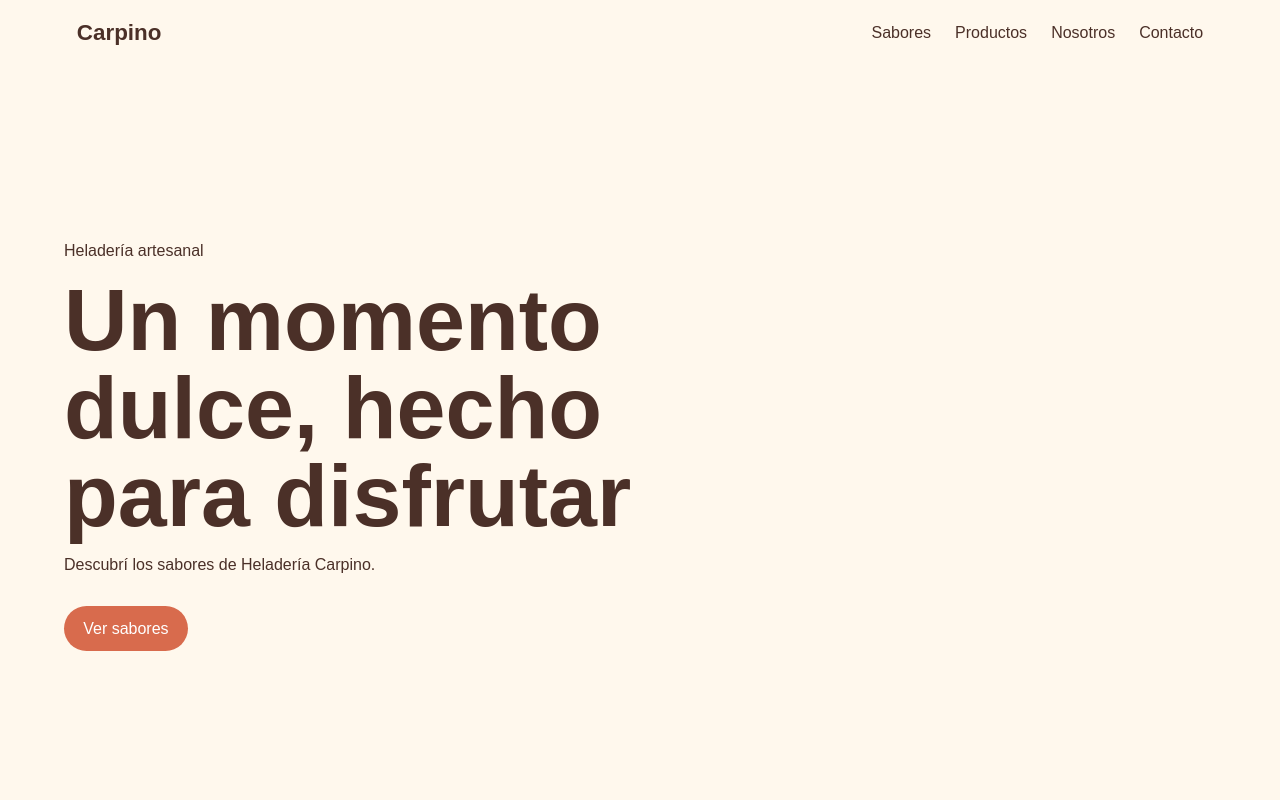
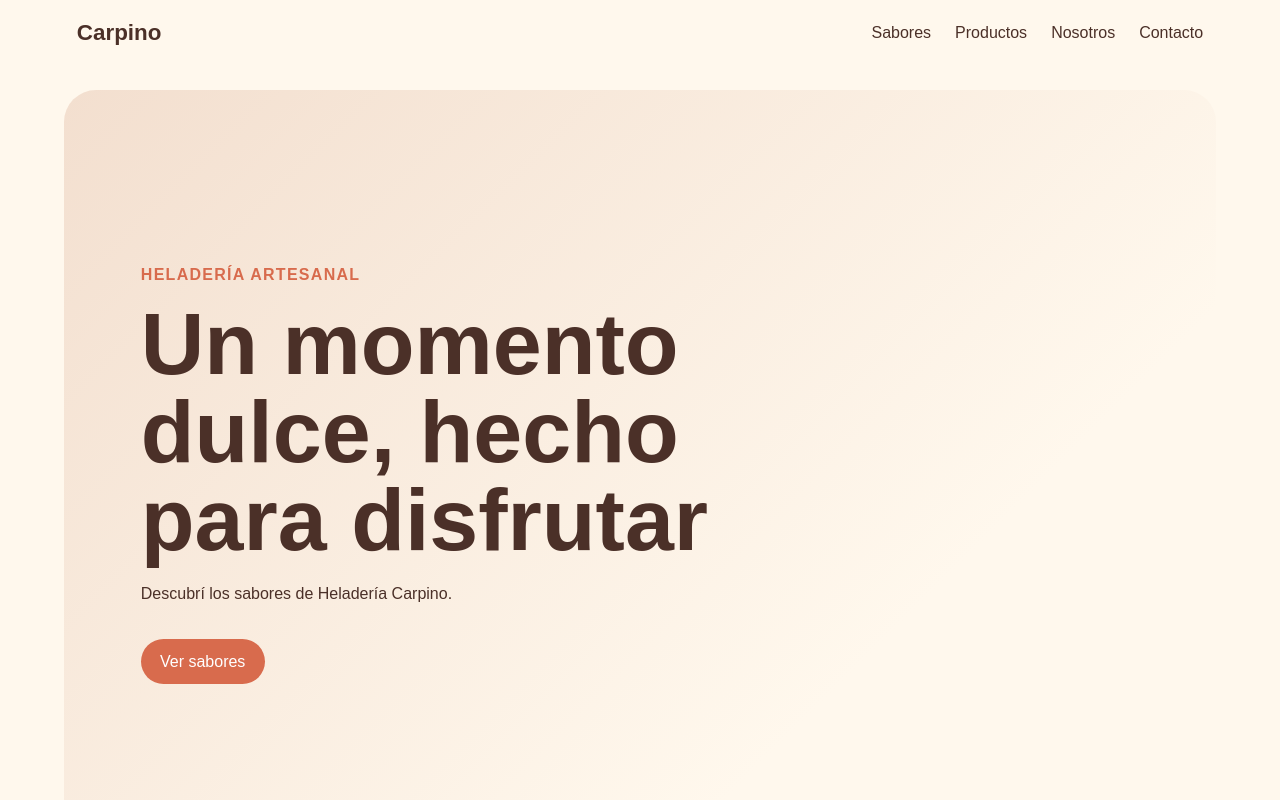
Before and after one commit to Berna2k/carpino-redesign, a website built with Vite: page index.html in a window 1280 px wide. Shown: the top 800 px of the page. Built offline with nearby package versions, Linux system fonts and the light colour scheme.

Commit message:
style: refine hero and smooth navigation

```diff
--- a/index.html
+++ b/index.html
@@ -30,7 +30,7 @@
 
 <main id="inicio">
   <section class="hero">
-    <p>Heladería artesanal</p>
+    <p class="sobretitulo">Heladería artesanal</p>
     <h1>Un momento dulce, hecho para disfrutar</h1>
     <p>Descubrí los sabores de Heladería Carpino.</p>
     <a href="#sabores">Ver sabores</a>
--- a/src/style.scss
+++ b/src/style.scss
@@ -49,6 +49,10 @@ main {
 
 .hero {
   padding-block: clamp(5rem, 14vw, 10rem);
+  margin-top: 1.5rem;
+  padding-inline: clamp(1.5rem, 6vw, 5rem);
+  background: linear-gradient(135deg, #f3dfcf 0%, $color-cream 72%);
+  border-radius: 2rem;
 
   h1 {
     max-width: 12ch;
@@ -64,7 +68,18 @@ main {
     color: white;
     background: $color-coral;
     border-radius: 999px;
+    transition: filter 280ms ease, transform 280ms ease;
   }
+}
+
+.hero > p:not(.sobretitulo) {
+  max-width: 50ch;
+  line-height: 1.7;
+}
+
+.hero > a:hover {
+  filter: brightness(0.92);
+  transform: translateY(-2px);
 }
 
 #sabores,
@@ -263,3 +278,14 @@ footer {
     grid-template-columns: 1fr;
   }
 }
+
+// Desplazamiento suave entre secciones.
+html {
+  scroll-behavior: smooth;
+}
+
+@media (prefers-reduced-motion: reduce) {
+  html {
+    scroll-behavior: auto;
+  }
+}
```
